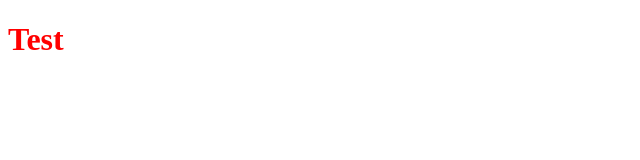
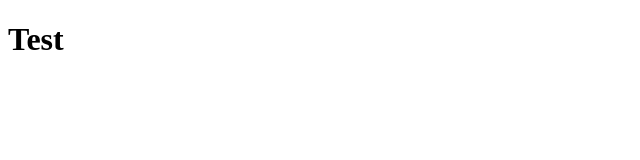
Before and after one commit to Wick-Lim/test-menu-1, a React (Vite) app: page / in a window 1280 px wide. Shown: the top 160 px of the page, without its empty margins (0-640 px from the left). Built offline with nearby package versions, Linux system fonts and the light colour scheme; the HTML template or start-up script is replaced by a standard one.

Commit message:
base commit

```diff
--- a/src/App.tsx
+++ b/src/App.tsx
@@ -1,8 +1,8 @@
 import styled from "@emotion/styled";
 
-const Test = styled.h1({
-  color: 'red',
-});
+const Test = styled.h1(({ theme }) => ({
+  color: (theme as any).colors?.primary,
+}));
 
 function App() {
   return (
```
